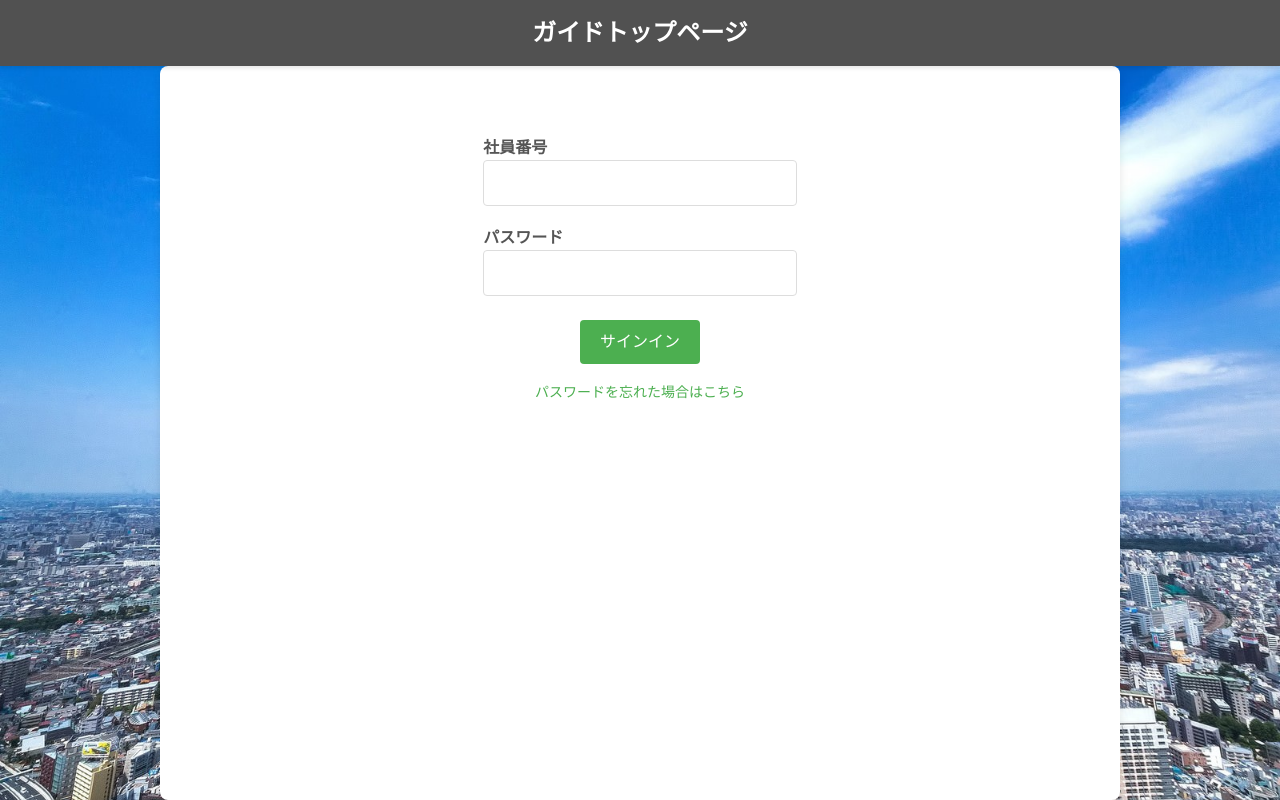
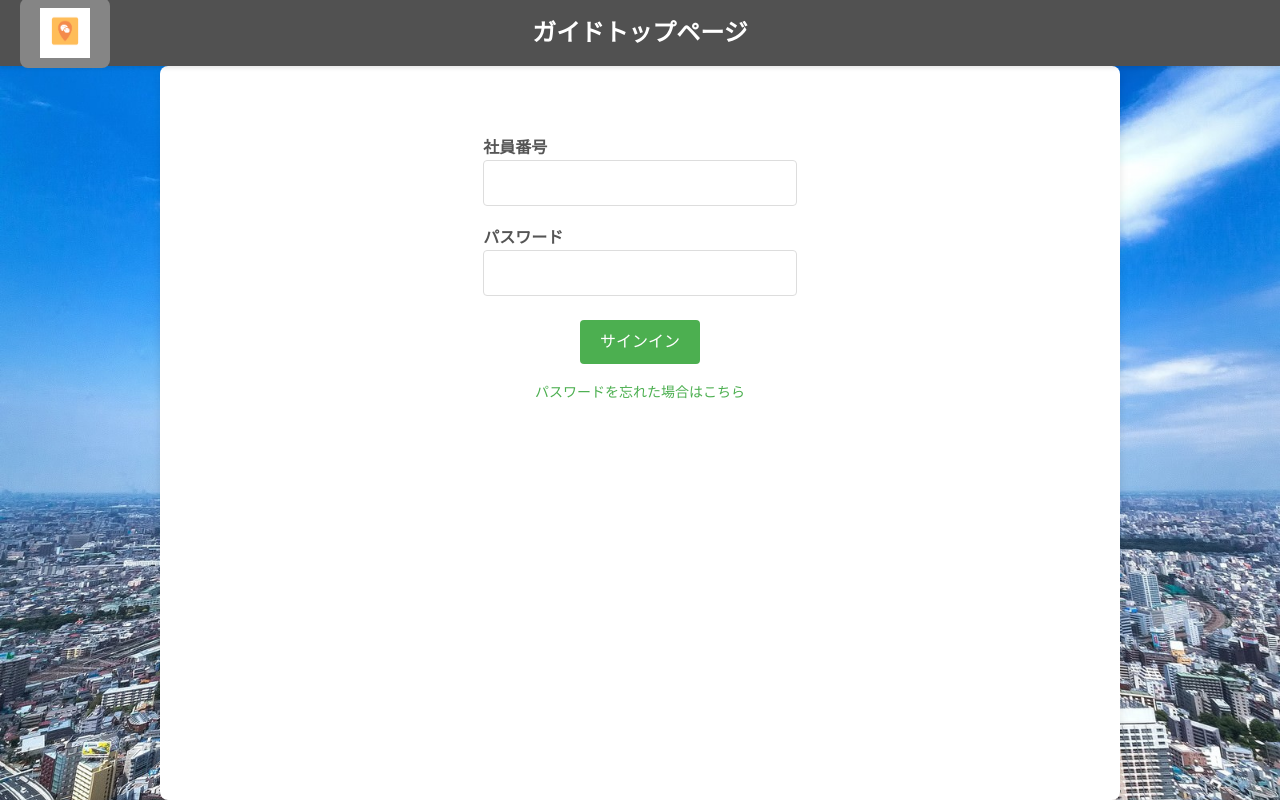
Before and after one commit to pikkoyama/hunhun, a Django app: page / in a window 1280 px wide. Run offline with Django 5.2, Linux system fonts and the light colour scheme; some libraries are stand-ins or nearby versions.

Commit message:
ちゃーちゃんあとはおねがい

```diff
--- a/nuonproject/guide/templates/base.html
+++ b/nuonproject/guide/templates/base.html
@@ -65,12 +65,39 @@
                 height: calc(100vh - 56px); /* ヘッダーの高さを差し引いた高さを設定 */
                 overflow-y: auto; /* コンテンツが多い場合はスクロールできるようにする */
             }
+            .home-button {
+                position: absolute;
+                left: 20px;
+                top: 50%;
+                transform: translateY(-50%);
+                background-color: rgb(133, 133, 133);
+                color: white;
+                padding: 10px 20px;
+                font-size: 16px;
+                border-radius: 8px;
+                text-decoration: none;
+                transition: background-color 0.3s ease, transform 0.3s ease;
+            }
+
+            .home-button:hover {
+                background-color: rgb(224, 224, 224);
+                color: black;
+                transform: translateY(-52%);
+            }
+            .home-icon {
+                width: 50px; /* 画像の幅を50pxに変更 */
+                height: 50px; /* 高さも50pxに設定 */
+                transition: opacity 0.3s ease, transform 0.3s ease;
+            }
         </style>
         {%block css%}{%endblock%}
         {%block script%}{%endblock%}
     </head>
     <body>
         <header>
+            <a href="{% if user.is_superuser %}{% url 'manager:AdminTop' %}{% else %}{% url 'guide:guidetop' %}{% endif %}" class="home-button">
+                <img src="{% static 'images/メインアイコン.png' %}" alt="ホーム" class="home-icon">
+            </a>
             {% block headertitle %}{% endblock %}
             <!--<div class="logout-button-container">
             <form method="post" action="{% url 'accounts:logout' %}">
```
Also changed, not shown: nuonproject/static/images/メインアイコン.png (added).
